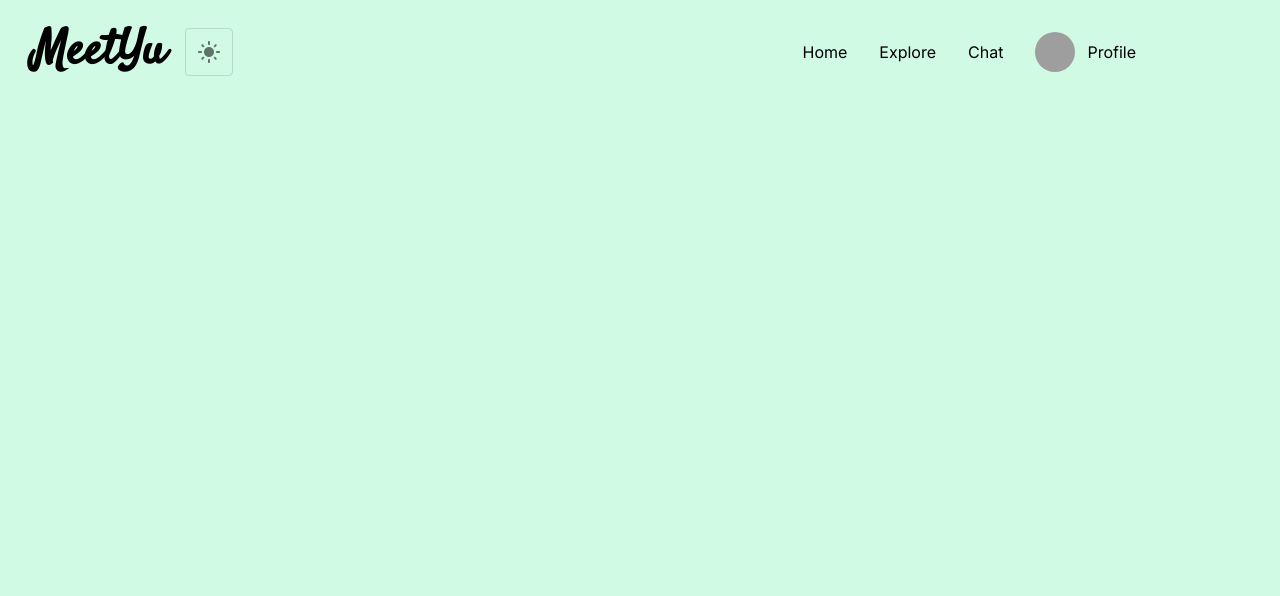
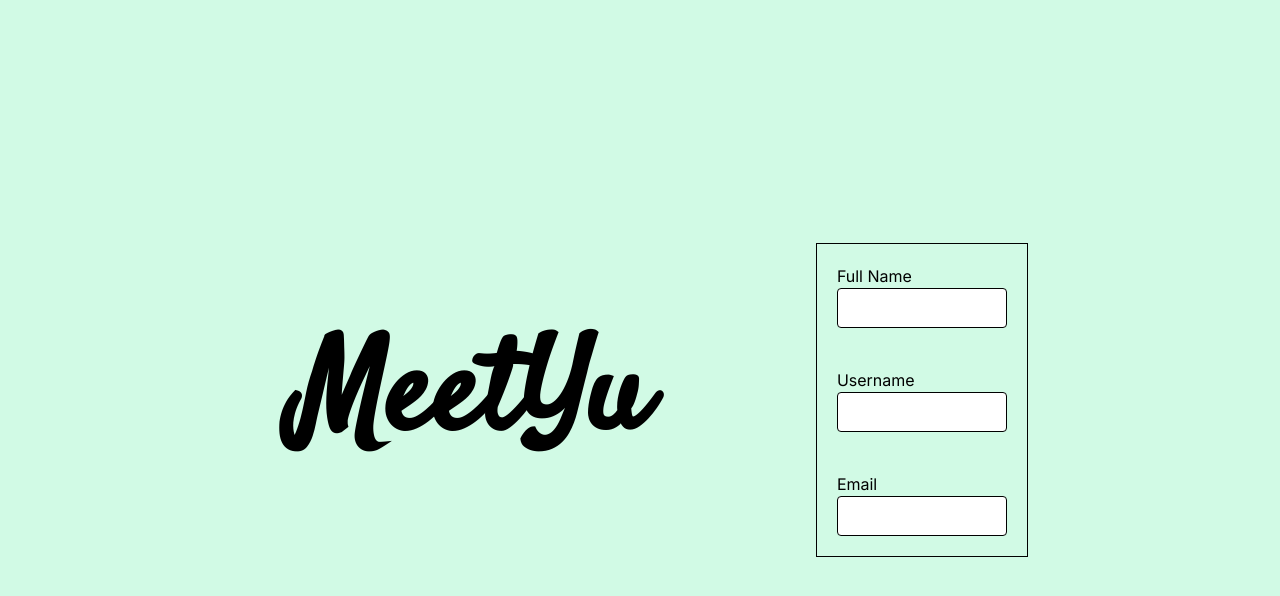
Before and after one commit to am-goku/meetyu-client, a Next.js app: page /login in a window 1280 px wide. Shown: the top 596 px of the page. Built offline with nearby package versions, Linux system fonts and the light colour scheme; grey boxes are pictures that could not be loaded.

Commit message:
removed api section and working on login page and completed planning the protection  and utils

```diff
--- a/src/app/chat/page.jsx
+++ b/src/app/c/chat/page.jsx
@@ -1,8 +1,8 @@
 "use client"
 
 import React from 'react'
-import UserList from '../components/chat/users/UserList'
-import ChatBox from '../components/chat/message/ChatBox'
+import UserList from '../../components/chat/users/UserList'
+import ChatBox from '../../components/chat/message/ChatBox'
 
 
 
--- /dev/null
+++ b/src/app/c/layout.jsx
@@ -0,0 +1,12 @@
+import React from 'react'
+
+function layout({ children }) {
+
+    return (
+        <>
+            {children}
+        </>
+    )
+}
+
+export default layout
--- a/src/app/profile/page.jsx
+++ b/src/app/c/profile/page.jsx
@@ -3,7 +3,6 @@
 import Image from "next/image";
 import React from "react";
 import "@fontsource/roboto";
-import ImageSection from "../components/profile/ImageSection";
 
 function page() {
   const profileError = () => {
@@ -32,7 +31,6 @@ function page() {
           <span>gokulkrishna@email.com</span>
         </div>
 
-        {/* <ImageSection /> */}
       </div>
     </>
   );
--- a/src/app/components/ui/UiProvider.jsx
+++ b/src/app/components/ui/UiProvider.jsx
@@ -1,9 +1,7 @@
 "use client";
 
-import NavBar from "@/app/layouts/NavBar";
 import { useAppSelector } from "@/utils/store";
 import React, { useEffect } from "react";
-import Loader from "../loaders/loader";
 import { useDispatch } from "react-redux";
 import { changeLoadingStatus, changeScreenSize } from "@/utils/features/uiSlice";
 
@@ -51,12 +49,8 @@ function UiProvider({ children }) {
   return (
     <div id="ui-provider" className="flex">
       <div className="p-3 flex flex-col gap-2 bg-emerald-100 dark:bg-black w-full h-screen text-black dark:text-white no-scrollbar">
-        <NavBar />
-        {/* <div className="flex-1"> */}
           {children}
-        {/* </div> */}
       </div>
-
     </div>
   );
 }
--- a/src/app/layout.jsx
+++ b/src/app/layout.jsx
@@ -2,6 +2,7 @@ import { Inter } from "next/font/google";
 import "./globals.css";
 import { ReduxProvider } from "@/utils/provider";
 import UiProvider from "./components/ui/UiProvider";
+import NavBar from "./layouts/NavBar";
 
 const inter = Inter({ subsets: ["latin"] });
 
@@ -14,13 +15,12 @@ export default function RootLayout({ children }) {
   return (
     <html lang="en">
       <body className={inter.className}>
-        {/* <div className="w-screen h-screen"> */}
           <ReduxProvider>
             <UiProvider>
+              {/* <NavBar /> */}
               {children}
             </UiProvider>
           </ReduxProvider>
-        {/* </div> */}
       </body>
     </html>
   );
--- a/src/app/layouts/NavBar.jsx
+++ b/src/app/layouts/NavBar.jsx
@@ -36,11 +36,11 @@ function NavBar() {
             <NavButton title="Home" />
           </Link>
 
-          <Link id="navLink" href="/explore" onClick={() => changeLink("Explore")}>
+          <Link id="navLink" href="/c/explore" onClick={() => changeLink("Explore")}>
             <NavButton title="Explore" />
           </Link>
 
-          <Link id="navLink" href="/chat" onClick={() => changeLink("Chat")}>
+          <Link id="navLink" href="/c/chat" onClick={() => changeLink("Chat")}>
             <NavButton title="Chat" />
           </Link>
 
--- a/src/app/login/page.jsx
+++ b/src/app/login/page.jsx
@@ -7,8 +7,38 @@ import "./style.css"
 function page() {
 
 
+
+
+  const handleLogin = () => { }
+
+
   return (
-    <div id="contain" className="w-full h-full slideDown">
+    <div className="login flex-1 flex flex-col md:flex-row justify-center items-center md:gap-32 px-20 md:px-60">
+
+
+      <div className='w-fit h-fit p-10 select-none'>
+        <strong className='font-satisfy text-5xl md:text-6xl lg:text-9xl'>MeetYu</strong>
+      </div>
+
+
+      <div className='border border-black flex-1 flex flex-col gap-10 p-5'>
+        <div>
+          <label className='select-none' htmlFor="name">Full Name</label>
+          <input className='w-full border border-black dark:border-white rounded h-10' type="text" name="name" id="name" />
+        </div>
+        <div>
+          <label className='select-none' htmlFor="username">Username</label>
+          <input className='w-full border border-black dark:border-white rounded h-10' type="text" name="username" id="username" />
+        </div>
+        <div>
+          <label className='select-none' htmlFor="email">Email</label>
+          <input className='w-full border border-black dark:border-white rounded h-10' type="email" name="email" id="email" />
+        </div>
+      </div>
+
+
+
+
 
     </div>
   );
--- a/src/app/page.jsx
+++ b/src/app/page.jsx
@@ -1,18 +1,13 @@
 "use client"
 
-import { logIn, logOut } from "@/utils/features/authSlice";
-import { useAppSelector } from "@/utils/store";
-import { useDispatch } from "react-redux";
+import { redirect } from "next/navigation"
 
 export default function Home() {
+  return (
+    <>
 
 
-  return (
-    <>
-      <div>
-        hello
 
-      </div>
     </>
-  );
+  )
 }
```
Also changed, not shown: src/api/user/getUser.js (deleted, +0 -12 lines), src/app/c/explore/page.jsx (renamed from src/app/explore/page.jsx, +0 -7 lines), src/app/c/explore/style.css (renamed from src/app/explore/style.css), src/app/c/profile/style.css (added).
